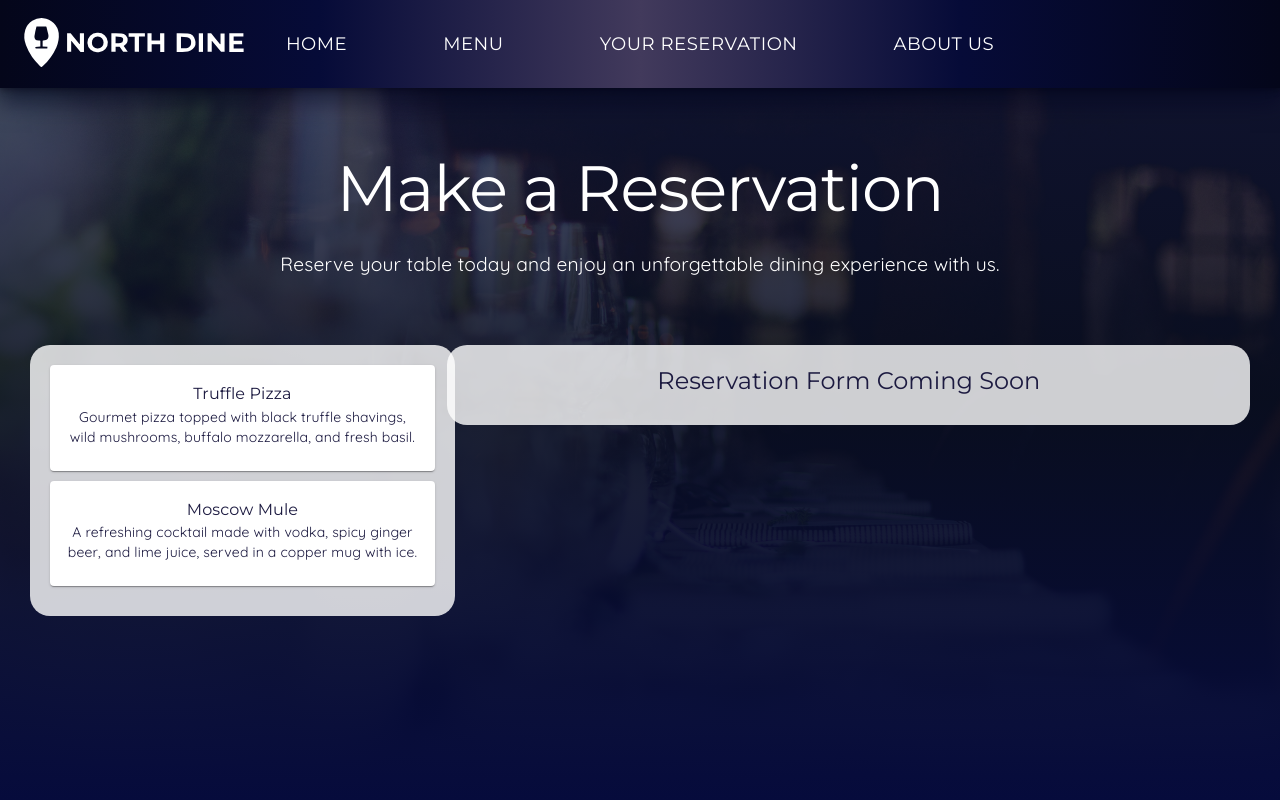
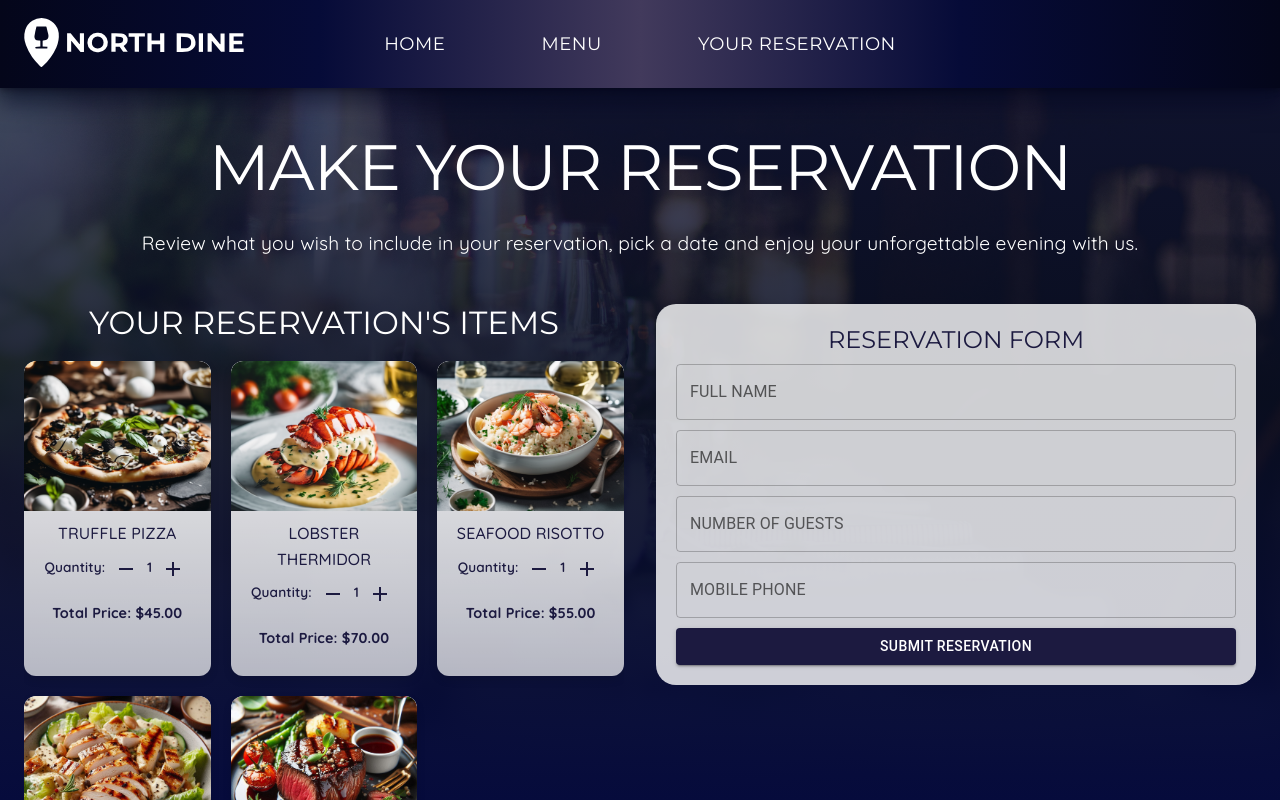
Before and after one commit to as178/north-dine-project, a React (Vite) app in the folder frontend/: page /reservation in a window 1280 px wide. Built offline with nearby package versions, Linux system fonts and the light colour scheme.

Commit message:
Reservation page further development and other adjustments

```diff
--- a/frontend/src/App.tsx
+++ b/frontend/src/App.tsx
@@ -1,7 +1,6 @@
 import "./App.css";
 import { Route, Routes } from "react-router-dom";
 import Home from "./components/Home/Home";
-import AboutUs from "./components/AboutUs/AboutUs";
 import Menu from "./components/Menu/Menu";
 import Navbar from "./components/Navbar/Navbar";
 import Reservation from "./components/Reservation/Reservation";
@@ -13,7 +12,6 @@ function App() {
 
       <Routes>
         <Route path="/" element={<Home />} />
-        <Route path="aboutus" element={<AboutUs />} />
         <Route path="menu" element={<Menu />} />
         <Route path="reservation" element={<Reservation />} />
       </Routes>
--- a/frontend/src/components/AboutUs/AboutUs.tsx
+++ /dev/null
@@ -1,7 +0,0 @@
-type Props = {};
-
-const AboutUs = (props: Props) => {
-  return <div>About Us</div>;
-};
-
-export default AboutUs;
--- a/frontend/src/components/Navbar/NavbarButtons.tsx
+++ b/frontend/src/components/Navbar/NavbarButtons.tsx
@@ -10,7 +10,6 @@ const buttonData = [
   { label: "Home", to: "/" },
   { label: "Menu", to: "/menu" },
   { label: "Your Reservation", to: "/reservation" },
-  { label: "About Us", to: "/aboutus" },
 ];
 
 export const buttonStyles = {
--- a/frontend/src/components/Navbar/NavbarDrawerMenu.tsx
+++ b/frontend/src/components/Navbar/NavbarDrawerMenu.tsx
@@ -11,7 +11,6 @@ const menuItems = [
   { label: "Home", to: "/" },
   { label: "Menu", to: "/menu" },
   { label: "Your Reservation", to: "/reservation" },
-  { label: "About Us", to: "/aboutus" },
 ];
 
 export const DrawerMenu: React.FC<DrawerMenuProps> = ({
--- a/frontend/src/components/Reservation/Reservation.tsx
+++ b/frontend/src/components/Reservation/Reservation.tsx
@@ -1,12 +1,17 @@
+// Reservation.tsx
+
 import React, { useState, useEffect } from "react";
 import { Container, Typography, Grid, Box } from "@mui/material";
 import BackgroundImage from "../Home/BackgroundImage";
 import GradientOverlay from "../Home/GradientOverlay";
-import ReservationDetailsCard from "./ReservationDetails";
+import ReservationCard from "./ReservationCard";
+import ReservationForm from "./ReservationForm";
 
 interface ReservationItem {
   title: string;
-  description: string;
+  quantity: number;
+  totalPrice: number;
+  imageUrl: string;
 }
 
 const Reservation: React.FC = () => {
@@ -21,94 +26,132 @@ const Reservation: React.FC = () => {
   }, []);
 
   const containerStyles = {
-    minHeight: "100vh",
+    minHeight: "100vh", // Ensure full viewport height
     display: "flex",
     flexDirection: "column",
     justifyContent: "flex-start",
-    paddingTop: "150px",
-    overflowY: "auto",
+    paddingTop: "250px", // Initial padding for desktop view
     opacity: fadeIn ? 1 : 0,
     transition: "opacity 1.5s ease-in-out",
+    overflowY: "auto", // Allow vertical scrolling
+    "@media (max-width: 600px)": {
+      paddingTop: "350px", // Adjusted padding for mobile view
+    },
   };
 
   const gradientColors =
     "linear-gradient(to top, rgba(6, 11, 60, 1), rgba(6, 11, 30, 0.9), rgba(6, 11, 56, 0.65))";
 
+  // Mock reservations for demonstration
   const reservations: ReservationItem[] = [
     {
       title: "Truffle Pizza",
-      description:
-        "Gourmet pizza topped with black truffle shavings, wild mushrooms, buffalo mozzarella, and fresh basil.",
+      quantity: 1,
+      totalPrice: 45.0,
+      imageUrl: "/images/trufflepizza.png",
     },
     {
-      title: "Moscow Mule",
-      description:
-        "A refreshing cocktail made with vodka, spicy ginger beer, and lime juice, served in a copper mug with ice.",
+      title: "Lobster Thermidor",
+      quantity: 1,
+      totalPrice: 70.0,
+      imageUrl: "/images/lobsterthermidor.png",
     },
-    // Add more reservations as needed
+    {
+      title: "Seafood Risotto",
+      quantity: 1,
+      totalPrice: 55.0,
+      imageUrl: "/images/seafoodrisotto.png",
+    },
+    {
+      title: "Grilled Chicken Caesar Salad",
+      quantity: 1,
+      totalPrice: 25.0,
+      imageUrl: "/images/grilledchickensalad.jpeg",
+    },
+    {
+      title: "Filet Mignon",
+      quantity: 1,
+      totalPrice: 80.0,
+      imageUrl: "/images/filetmignon.jpeg",
+    },
   ];
 
   return (
     <BackgroundImage imageUrl="/images/reservation1.jpg" height="100vh">
       <GradientOverlay colors={gradientColors}>
-        <Box sx={{ height: "100vh", overflowY: "auto" }}>
-          <Container maxWidth="xl" sx={containerStyles}>
+        <Container
+          maxWidth="xl"
+          sx={{
+            ...containerStyles,
+            overflowY: "scroll", // Ensure the entire container is scrollable
+          }}
+        >
           <Typography
             variant="h1"
             gutterBottom
             sx={{
               fontFamily: "Montserrat, sans-serif",
-                fontSize: { xs: "3rem", sm: "4rem" },
+              fontSize: { xs: "2.5rem", sm: "4rem" },
               lineHeight: "1.2",
               color: "#ffffff",
               textAlign: "center",
             }}
           >
-              Make a Reservation
+            MAKE YOUR RESERVATION
           </Typography>
           <Typography
             variant="body1"
             sx={{
               fontFamily: "Quicksand, sans-serif",
-                fontSize: "1.2rem",
+              fontSize: { xs: "0.9rem", sm: "1.2rem" },
               lineHeight: "1.6",
               color: "#ffffff",
-                marginBottom: "65px",
+              marginBottom: "45px",
               textAlign: "center",
             }}
           >
-              Reserve your table today and enjoy an unforgettable dining
-              experience with us.
+            Review what you wish to include in your reservation, pick a date and
+            enjoy your unforgettable evening with us.
           </Typography>
-            <Grid container spacing={4} justifyContent="center">
-              <Grid item xs={12} md={4}>
-                <ReservationDetailsCard reservations={reservations} />
-              </Grid>
-              <Grid item xs={12} md={8}>
+          <Grid container spacing={4} justifyContent="flex-start">
+            <Grid item xs={12} md={6}>
+              {/* Your Reservation Items */}
+              <Typography
+                variant="h3"
+                sx={{
+                  fontFamily: "Montserrat, sans-serif",
+                  fontSize: "2rem",
+                  color: "#ffffff",
+                  textAlign: "center",
+                  marginBottom: "20px",
+                }}
+              >
+                YOUR RESERVATION'S ITEMS
+              </Typography>
               <Box
                 sx={{
-                    backgroundColor: "rgba(255, 255, 255, 0.8)",
-                    borderRadius: "20px",
-                    padding: "20px",
+                  display: "grid",
+                  gridTemplateColumns: {
+                    xs: "repeat(1, 1fr)",
+                    sm: "repeat(2, 1fr)",
+                    md: "repeat(3, 1fr)",
+                  },
+                  gap: "20px",
+                  maxHeight: "70vh", // Limit height to allow scrolling
+                  overflowY: "auto", // Enable vertical scrolling
                 }}
               >
-                  {/* Reservation Form or any other content goes here */}
-                  <Typography
-                    variant="h5"
-                    gutterBottom
-                    sx={{
-                      fontFamily: "Montserrat, sans-serif",
-                      color: "#1c1a40",
-                      textAlign: "center",
-                    }}
-                  >
-                    Reservation Form Coming Soon
-                  </Typography>
+                {reservations.map((item, index) => (
+                  <ReservationCard key={index} item={item} index={index} />
+                ))}
               </Box>
+            </Grid>
+            <Grid item xs={12} md={6}>
+              {/* Your Reservation Form */}
+              <ReservationForm />
             </Grid>
           </Grid>
         </Container>
-        </Box>
       </GradientOverlay>
     </BackgroundImage>
   );
--- /dev/null
+++ b/frontend/src/components/Reservation/ReservationCard.tsx
@@ -0,0 +1,129 @@
+// ReservationCard.tsx
+
+import React, { useState } from "react";
+import {
+  Card,
+  CardContent,
+  CardMedia,
+  Typography,
+  IconButton,
+} from "@mui/material";
+import AddIcon from "@mui/icons-material/Add";
+import RemoveIcon from "@mui/icons-material/Remove";
+
+interface ReservationItem {
+  title: string;
+  quantity: number;
+  totalPrice: number;
+  imageUrl: string;
+}
+
+const ReservationCard: React.FC<{ item: ReservationItem; index: number }> = ({
+  item,
+  index,
+}) => {
+  const [quantity, setQuantity] = useState(item.quantity);
+
+  const handleIncrement = () => {
+    setQuantity(quantity + 1);
+  };
+
+  const handleDecrement = () => {
+    if (quantity > 1) {
+      setQuantity(quantity - 1);
+    }
+  };
+
+  return (
+    <Card
+      key={index}
+      sx={{
+        maxWidth: "100%", // Ensure the card adjusts to its container
+        borderRadius: "12px", // Rounded corners
+        boxShadow: "0 4px 8px rgba(0, 0, 0, 0.1)", // Box shadow for depth
+        background:
+          "linear-gradient(to top, rgba(255, 255, 255, 0.7), rgba(255, 255, 255, 0.95))", // White gradient background
+        marginBottom: "0px", // Space between cards
+      }}
+    >
+      <CardMedia
+        component="img"
+        sx={{
+          width: "100%", // Full width of the card
+          height: "150px", // Adjust height as needed
+          objectFit: "cover", // Cover the entire area
+          borderTopLeftRadius: "12px", // Rounded top corners
+          borderTopRightRadius: "12px",
+        }}
+        image={item.imageUrl}
+        alt={item.title}
+      />
+      <CardContent
+        sx={{
+          display: "flex",
+          flexDirection: "column",
+          alignItems: "center",
+          color: "#1c1a40",
+          textAlign: "center",
+          padding: "10px",
+        }}
+      >
+        <Typography
+          variant="h6"
+          sx={{
+            fontFamily: "Quicksand, sans-serif",
+            fontSize: "1rem", // Smaller title font size
+            textTransform: "uppercase",
+            lineHeight: "1.6",
+            marginBottom: "5px", // Space between title and quantity
+          }}
+        >
+          {item.title}
+        </Typography>
+        <Typography
+          variant="body1"
+          sx={{
+            fontFamily: "Quicksand, sans-serif",
+            fontSize: "0.85rem", // Smaller font size for quantity
+            fontWeight: "600",
+            lineHeight: "1.8",
+            marginBottom: "5px", // Space between quantity and total price
+          }}
+        >
+          Quantity:{" "}
+          <IconButton
+            size="small"
+            onClick={handleDecrement}
+            sx={{ color: "#1c1a40" }}
+            aria-label="reduce quantity"
+          >
+            <RemoveIcon />
+          </IconButton>{" "}
+          {quantity}{" "}
+          <IconButton
+            size="small"
+            onClick={handleIncrement}
+            sx={{ color: "#1c1a40" }}
+            aria-label="increase quantity"
+          >
+            <AddIcon />
+          </IconButton>
+        </Typography>
+        <Typography
+          variant="body1"
+          sx={{
+            fontFamily: "Quicksand, sans-serif",
+            fontSize: "0.9rem", // Smaller font size for total price
+            lineHeight: "1.8",
+            fontWeight: "bold",
+            marginTop: "10px", // Add margin top for spacing
+          }}
+        >
+          Total Price: ${item.totalPrice.toFixed(2)}
+        </Typography>
+      </CardContent>
+    </Card>
+  );
+};
+
+export default ReservationCard;
--- a/frontend/src/components/Reservation/ReservationDetails.tsx
+++ /dev/null
@@ -1,57 +0,0 @@
-import React from "react";
-import { Box, Card, CardContent, Typography } from "@mui/material";
-
-interface ReservationItem {
-  title: string;
-  description: string;
-}
-
-interface ReservationDetailsCardProps {
-  reservations: ReservationItem[];
-}
-
-const ReservationDetailsCard: React.FC<ReservationDetailsCardProps> = ({
-  reservations,
-}) => {
-  return (
-    <Box
-      sx={{
-        width: "100%",
-        maxHeight: "70vh",
-        overflowY: "auto",
-        backgroundColor: "rgba(255, 255, 255, 0.8)",
-        borderRadius: "20px",
-        padding: "20px",
-        marginBottom: "20px",
-      }}
-    >
-      {reservations.map((item, index) => (
-        <Card key={index} sx={{ marginBottom: "10px" }}>
-          <CardContent>
-            <Typography
-              variant="h6"
-              sx={{
-                fontFamily: "Montserrat, sans-serif",
-                color: "#1c1a40",
-                fontSize: "1rem",
-              }}
-            >
-              {item.title}
-            </Typography>
-            <Typography
-              variant="body2"
-              sx={{
-                fontFamily: "Quicksand, sans-serif",
-                color: "#1c1a40",
-              }}
-            >
-              {item.description}
-            </Typography>
-          </CardContent>
-        </Card>
-      ))}
-    </Box>
-  );
-};
-
-export default ReservationDetailsCard;
--- /dev/null
+++ b/frontend/src/components/Reservation/ReservationForm.tsx
@@ -0,0 +1,83 @@
+// ReservationForm.tsx
+
+import React from "react";
+import { Box, Typography, TextField, Button } from "@mui/material";
+
+const ReservationForm: React.FC = () => {
+  return (
+    <Box
+      sx={{
+        backgroundColor: "rgba(255, 255, 255, 0.8)",
+        borderRadius: "20px",
+        padding: "20px",
+        maxHeight: "700px", // Allow the form to expand to the container height
+        overflowY: "auto", // Enable vertical scrolling
+        maxWidth: "600px", // Limit maximum width for responsiveness
+        margin: "0 auto", // Center align horizontally
+      }}
+    >
+      {/* Reservation Form */}
+      <Typography
+        variant="h5"
+        gutterBottom
+        sx={{
+          fontFamily: "Montserrat, sans-serif",
+          color: "#1c1a40",
+          textAlign: "center",
+          fontSize: "1.5rem",
+          textTransform: "uppercase",
+        }}
+      >
+        Reservation Form
+      </Typography>
+      <Box
+        sx={{
+          display: "flex",
+          flexDirection: "column",
+          alignItems: "center",
+          justifyContent: "center",
+          gap: "10px",
+        }}
+      >
+        <TextField
+          label="FULL NAME"
+          variant="outlined"
+          sx={{ width: "100%" }}
+        />
+        <TextField
+          label="EMAIL"
+          type="email"
+          variant="outlined"
+          sx={{ width: "100%" }}
+        />
+        <TextField
+          label="NUMBER OF GUESTS"
+          type="number"
+          variant="outlined"
+          sx={{ width: "100%" }}
+        />
+        <TextField
+          label="MOBILE PHONE"
+          type="tel"
+          variant="outlined"
+          sx={{ width: "100%" }}
+        />
+        <Button
+          variant="contained"
+          sx={{
+            backgroundColor: "#1c1a40",
+            color: "#ffffff",
+            width: "100%",
+            "&:hover": {
+              backgroundColor: "#141328",
+            },
+          }}
+        >
+          Submit Reservation
+        </Button>
+      </Box>
+    </Box>
+  );
+};
+
+export default ReservationForm;
```
Lines whose indentation alone changed are shown as unchanged.
